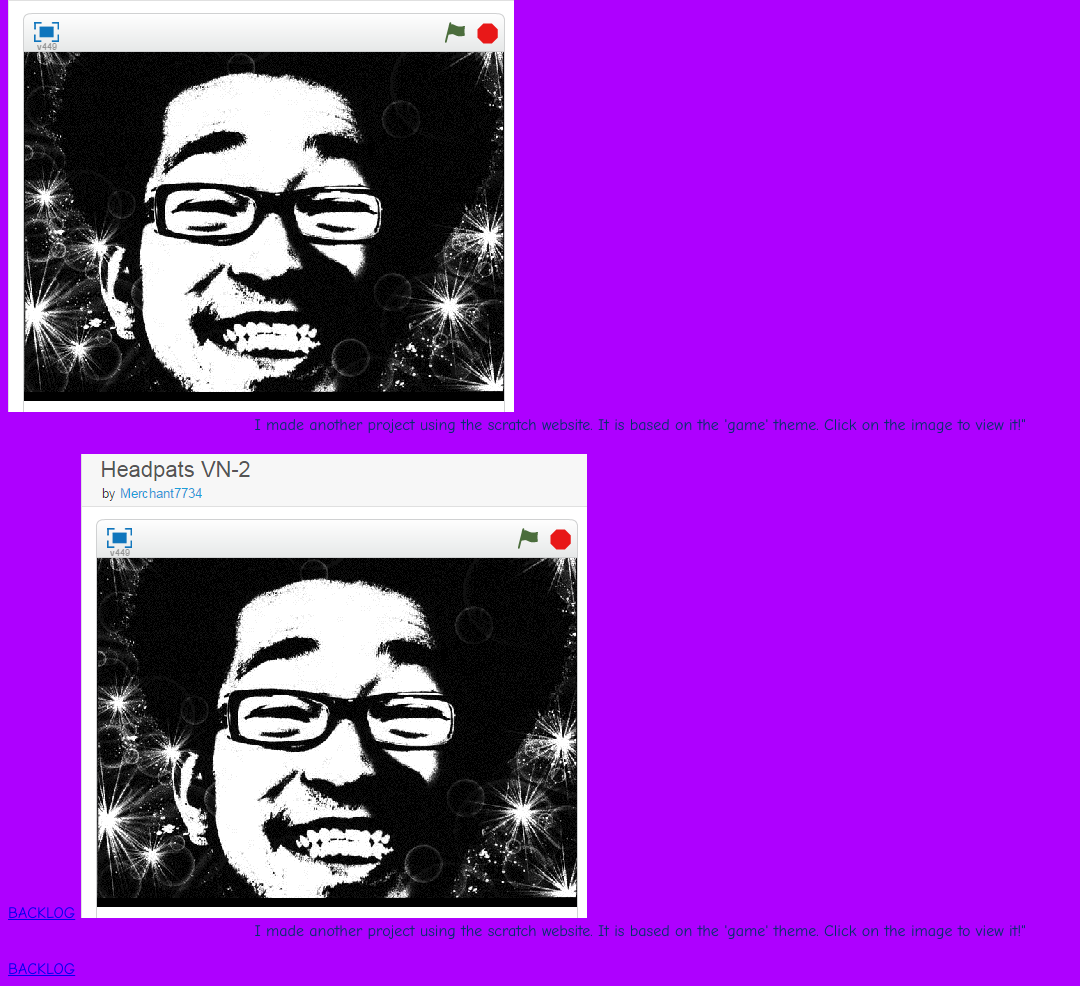
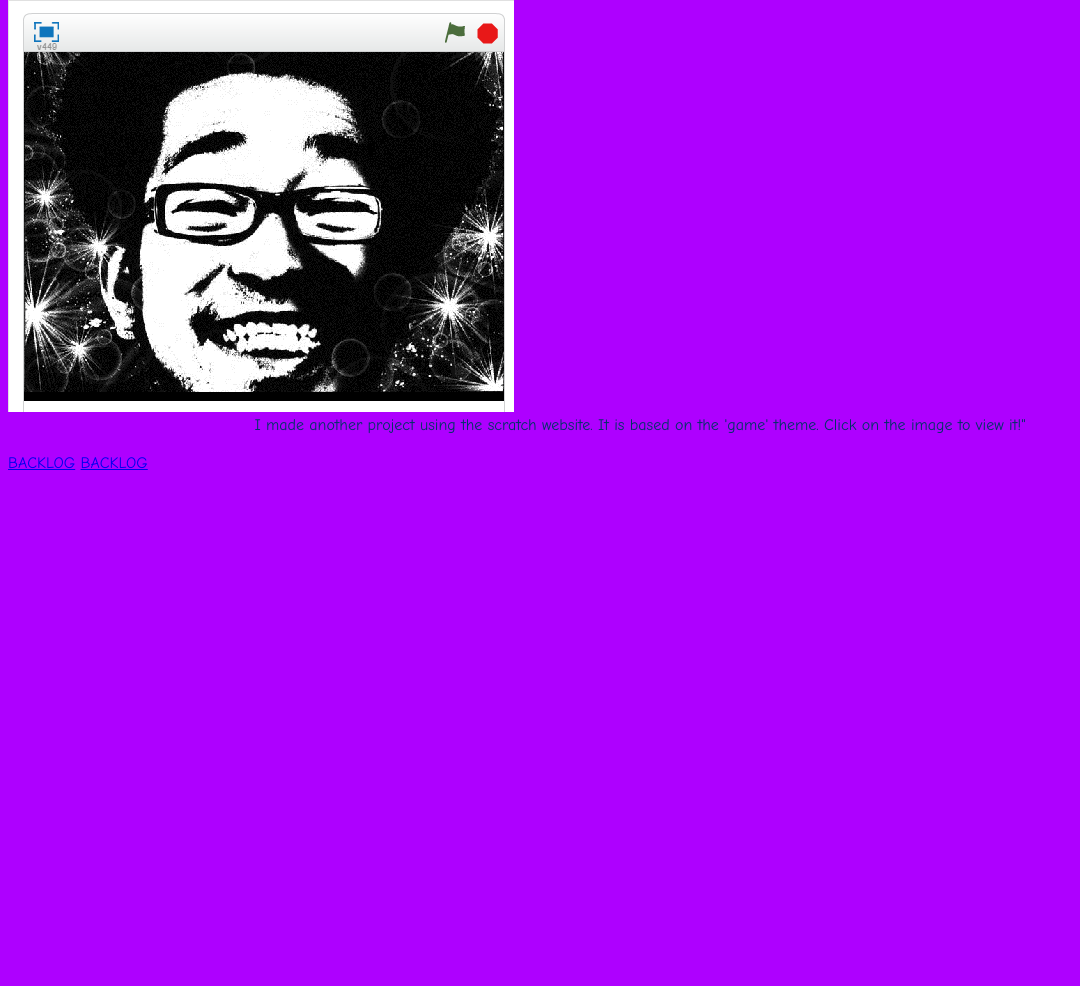
Before and after one commit to NateTran/NateTran.github.io, a plain HTML site: page portfolio/portfolio.html in a window 1280 px wide. Shown: the part 1007-1993 px from the top of the page, without its empty margins (0-1080 px from the left). After the commit the page ends 1487 px from the top, so only its background shows below. Drawn offline with Linux system fonts and the light colour scheme.

Commit message:
changed stuff

```diff
--- a/portfolio/portfolio.html
+++ b/portfolio/portfolio.html
@@ -15,12 +15,9 @@
 	<h2 class="p1">CSE Activity 1.1.3 Branching and Iteration</h2>
 	<a href="https://scratch.mit.edu/projects/118885743/"><img src="images/scratch2.png"></a>
 	<p class="p2">Using the Scratch website, I was able to complete this CSE activity! The goal of this activity was to familiarize beginners such as I with Scratch interface. Click on the image to view it! </p>
-	<a href="https://scratch.mit.edu/projects/119842814/"><img src="images/capture.png"></a>
+	<a href="https://scratch.mit.edu/projects/119842814/"><img src="images/Capture.png"></a>
 	<p class="p2">I made another project using the scratch website. It is based on the 'game' theme. Click on the image to view it!"</p>
 	<p "https://docs.google.com/spreadsheets/d/1qi825qJxCAphrC_ogfvFZNitKsbgaY5m-rF6dEvY3uc/edit?usp=sharing"></p>
 	<a href="https://docs.google.com/spreadsheets/d/1qi825qJxCAphrC_ogfvFZNitKsbgaY5m-rF6dEvY3uc/edit?usp=sharing">BACKLOG</a>
-	<a href="https://scratch.mit.edu/projects/119842814/"><img src="images/capture.png"></a>
-	<p class="p2">I made another project using the scratch website. It is based on the 'game' theme. Click on the image to view it!"</p>
-	<p "https://docs.google.com/spreadsheets/d/1qi825qJxCAphrC_ogfvFZNitKsbgaY5m-rF6dEvY3uc/edit?usp=sharing"></p>
 	<a href="https://docs.google.com/spreadsheets/d/1qi825qJxCAphrC_ogfvFZNitKsbgaY5m-rF6dEvY3uc/edit?usp=sharing">BACKLOG</a>
 	</body>
```
Also changed, not shown: portfolio/images/portfolio.jpg (deleted).
